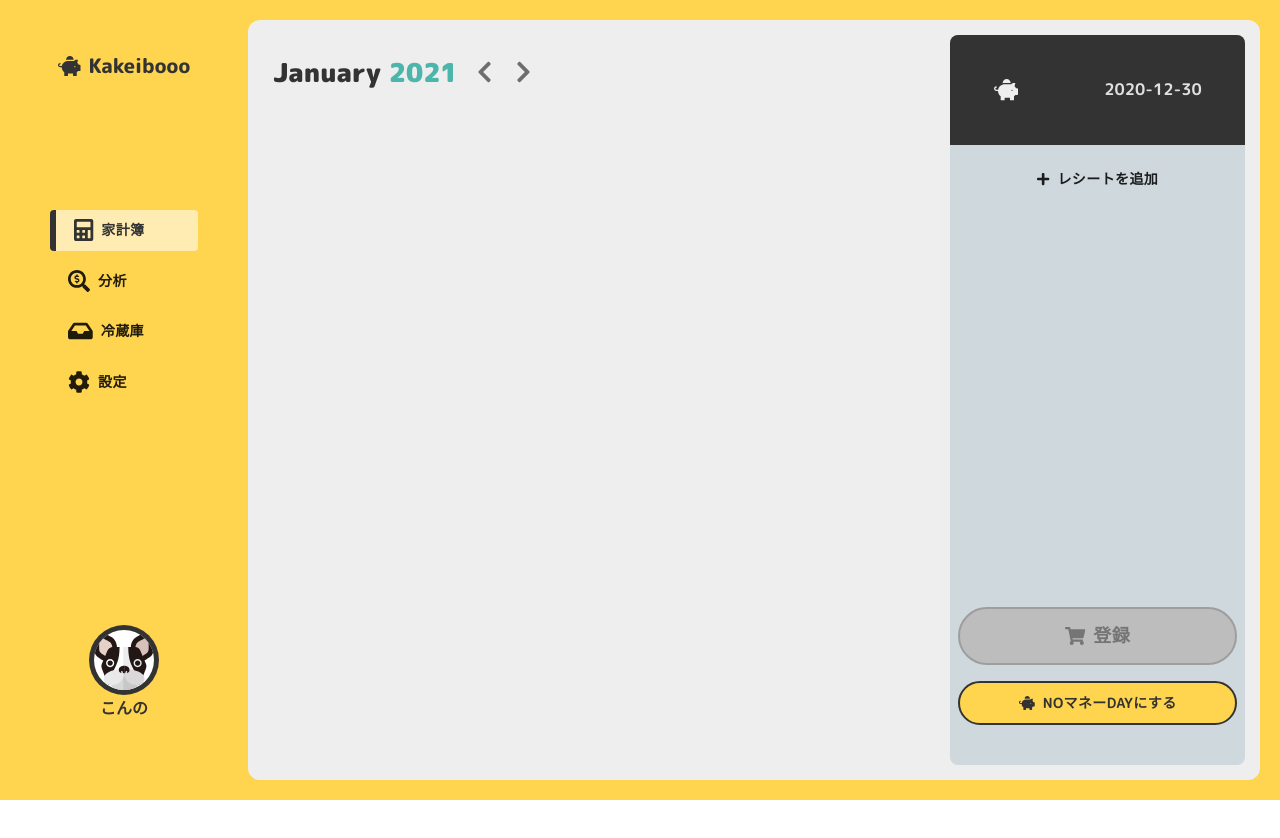
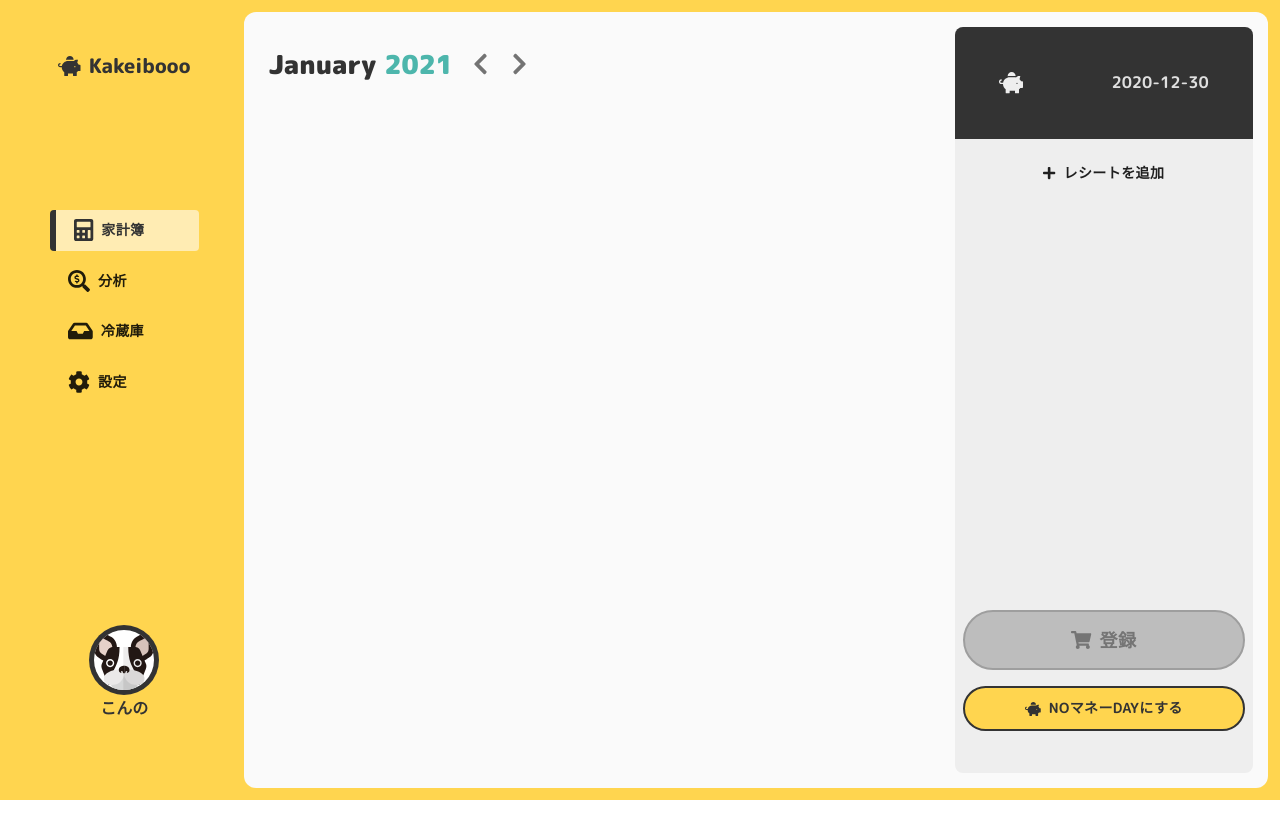
Before and after one commit to konno-yu/kakeibooo-react, a React (Create React App) app: page /household in a window 1280 px wide. Built offline with nearby package versions, Linux system fonts and the light colour scheme.

Commit message:
:notebook: Adjust existing layout

```diff
--- a/src/App.scss
+++ b/src/App.scss
@@ -5,7 +5,7 @@
   width: 100%;
   height: 100vh;
   display: flex;
-  background: #FFD54F;
+  background: #ffd54f;
   font-weight: 600;
   color: #333333;
   .drawer {
@@ -17,9 +17,9 @@
   }
 
   .content {
-    background-color: #EEEEEE;
+    background-color: #FAFAFA;
     flex-grow: 3;
-    margin: 20px 20px 20px 10px;
+    margin: 12px 12px 12px 5px;
     border-radius: 12px;
     padding:15px;
   }
--- a/src/household/HouseholdAccount.scss
+++ b/src/household/HouseholdAccount.scss
@@ -9,7 +9,7 @@
     }
     .receipt {
         width:30%;
-        background: #cfd8dc;
+        background: #EEEEEE;
         display: flex;
         flex-direction: column;
         border-radius: 8px;
```
